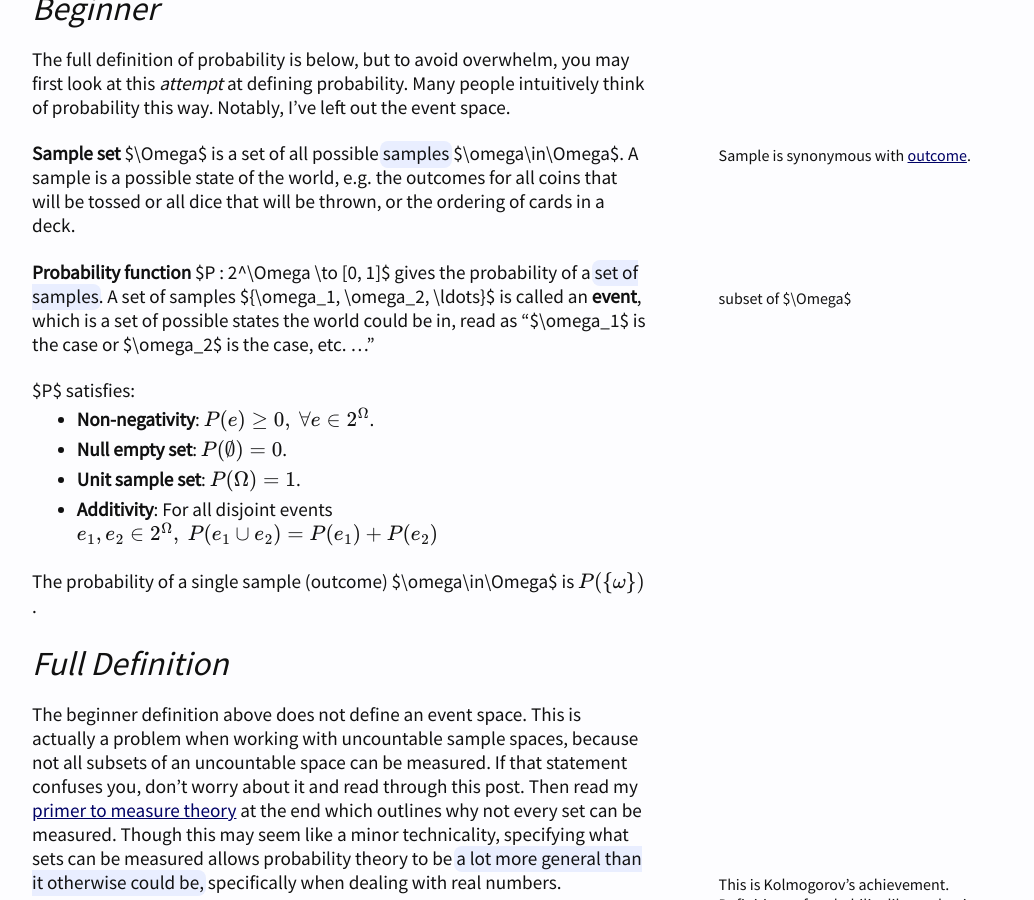
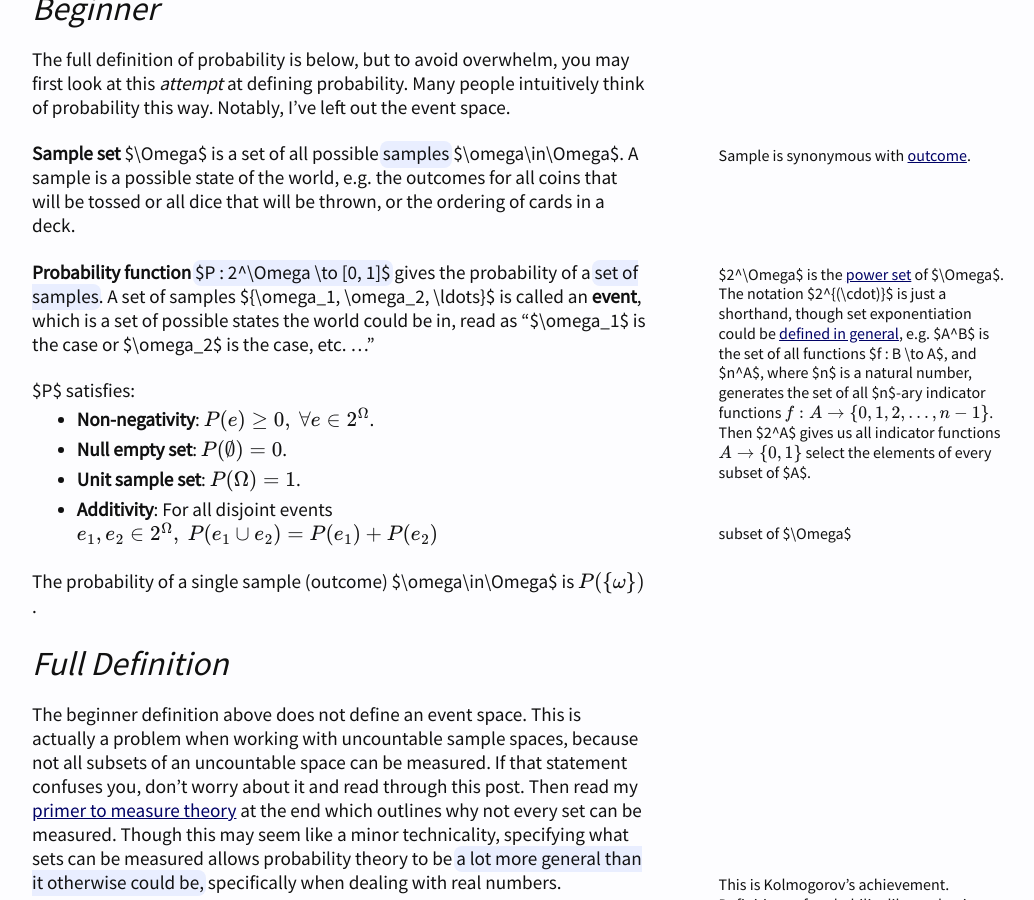
Before and after one commit to danabo/zhat, a Jekyll site: the page built from _posts/2020-06-19-primer-probability-theory.md, in a window 1280 px wide and 900 px high, scrolled down 2383 px. Shown: the whole window, without its empty margins (128-1162 px from the left). Built offline with Jekyll 4.4.1, drawn with Linux system fonts in a browser that asks for light colours; formulas are drawn with MathJax 3; comment, search, counter and statistics services are not loaded.

Commit message:
powerset note

```diff
--- a/_posts/2020-06-19-primer-probability-theory.md
+++ b/_posts/2020-06-19-primer-probability-theory.md
@@ -53,7 +53,7 @@ The full definition of probability is below, but to avoid overwhelm, you may fir
 
 **Sample set** $\Omega$ is a set of all possible {% marginnote "samples" "Sample is synonymous with [outcome](https://en.wikipedia.org/wiki/Outcome_(probability))." %} $\omega\in\Omega$. A sample is a possible state of the world, e.g. the outcomes for all coins that will be tossed or all dice that will be thrown, or the ordering of cards in a deck.
 
-**Probability function** $P : 2^\Omega \to [0, 1]$ gives the probability of a {% marginnote "set of samples" "subset of $\Omega$" %}. A set of samples $\{\omega_1, \omega_2, \ldots\}$ is called an **event**, which is a set of possible states the world could be in, read as "$\omega_1$ is the case or $\omega_2$ is the case, etc. ..."
+**Probability function** {% marginnote '$P : 2^\Omega \to [0, 1]$' '$2^\Omega$ is the [power set](https://en.wikipedia.org/wiki/Power_set) of $\Omega$. The notation $2^{(\cdot)}$ is just a shorthand, though set exponentiation could be [defined in general](https://math.stackexchange.com/a/901742), e.g. $A^B$ is the set of all functions $f : B \to A$, and $n^A$, where $n$ is a natural number, generates the set of all $n$-ary indicator functions $$f : A \to \{0, 1, 2, \ldots, n-1\}$$. Then $2^A$ gives us all indicator functions $$A \to \{0,1\}$$ select the elements of every subset of $A$.' %} gives the probability of a {% marginnote "set of samples" "subset of $\Omega$" %}. A set of samples $\{\omega_1, \omega_2, \ldots\}$ is called an **event**, which is a set of possible states the world could be in, read as "$\omega_1$ is the case or $\omega_2$ is the case, etc. ..."
 
 $P$ satisfies:
 
```
